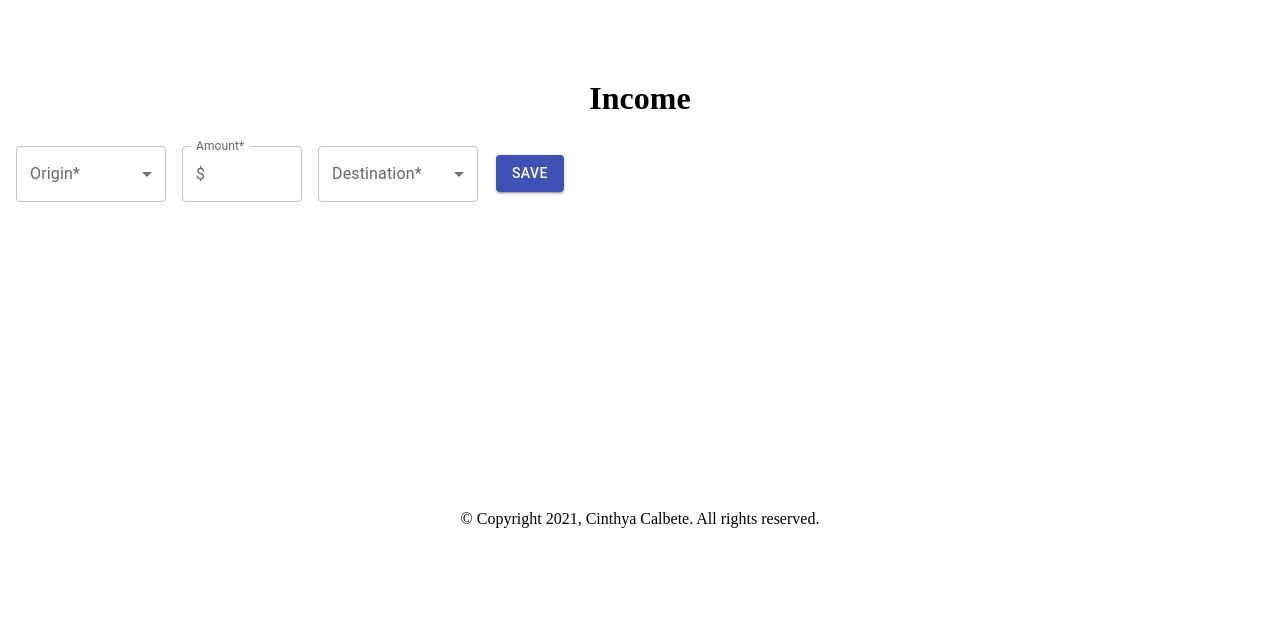
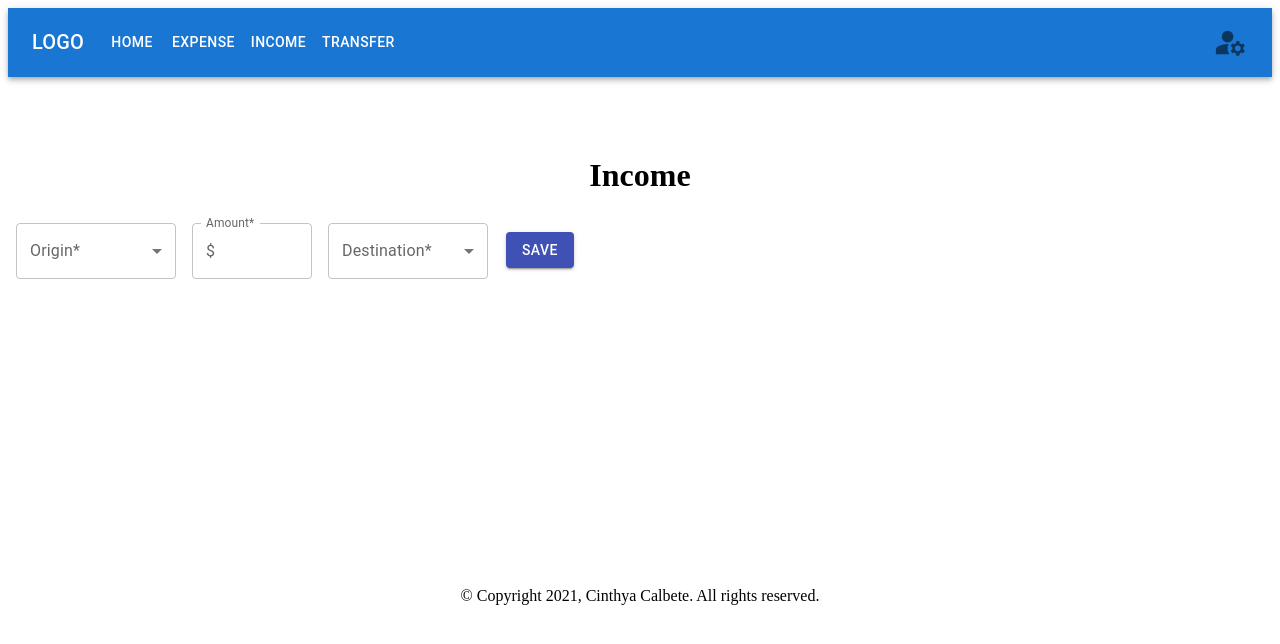
Before and after one commit to ccalbete/front-react-manage-your-movements, a React (Create React App) app: page / in a window 1280 px wide. Shown: the top 644 px of the page. Built offline with nearby package versions, Linux system fonts and the light colour scheme.

Commit message:
add header for expense, income and transfer

```diff
--- a/src/components/pages/expense/Expense.jsx
+++ b/src/components/pages/expense/Expense.jsx
@@ -7,6 +7,7 @@ import TextField from '@mui/material/TextField';
 import InputAdornment from '@mui/material/InputAdornment';
 import { makeStyles } from '@material-ui/core/styles'
 import { Button } from '@material-ui/core'
+import Header from './../../common/header/Header'
 
 const useStyles = makeStyles({
     title: {
@@ -55,6 +56,7 @@ export default function Expense() {
 
     return (
         <>
+            <Header />
             <h1 className={classes.title}>Expense</h1>
             <FormControl sx={{ m: 1, minWidth: 150 }}>
                 <InputLabel id="placeLabel">Place</InputLabel>
@@ -83,7 +85,7 @@ export default function Expense() {
                 }}
             />
 
-            <FormControl sx={{ m: 1, minWidth: 150 }}>
+            <FormControl sx={{ m: 1, minWidth: 160 }}>
                 <InputLabel id="paymentModeLabel">Payment mode*</InputLabel>
                 <Select labelId="paymentModeLabel"
                     id="paymentModeSelect" value={paymentMode} label="Payment mode" onChange={handleChangePaymentMode} >
--- a/src/components/pages/income/income.jsx
+++ b/src/components/pages/income/income.jsx
@@ -7,6 +7,7 @@ import TextField from '@mui/material/TextField';
 import InputAdornment from '@mui/material/InputAdornment';
 import { makeStyles } from '@material-ui/core/styles'
 import { Button } from '@material-ui/core'
+import Header from './../../common/header/Header'
 
 const useStyles = makeStyles({
     title: {
@@ -50,6 +51,7 @@ export default function Income() {
 
     return (
         <>
+            <Header />
             <h1 className={classes.title}>Income</h1>
 
             <FormControl sx={{ m: 1, minWidth: 150 }}>
--- a/src/components/pages/transfer/Transfer.jsx
+++ b/src/components/pages/transfer/Transfer.jsx
@@ -7,6 +7,7 @@ import TextField from '@mui/material/TextField';
 import InputAdornment from '@mui/material/InputAdornment';
 import { makeStyles } from '@material-ui/core/styles'
 import { Button } from '@material-ui/core'
+import Header from './../../common/header/Header'
 
 const useStyles = makeStyles({
     title: {
@@ -48,9 +49,10 @@ export default function Transfer() {
 
     return (
         <>
+            <Header />
             <h1 className={classes.title}>Income</h1>
 
-            <FormControl sx={{ m: 1, minWidth: 150 }}>
+            <FormControl sx={{ m: 1, minWidth: 160 }}>
                 <InputLabel id="originLabel">Origin*</InputLabel>
                 <Select labelId="originLabel"
                     id="originSelect" value={origin} label="Origin" onChange={handleChangeOrigin} >
```
